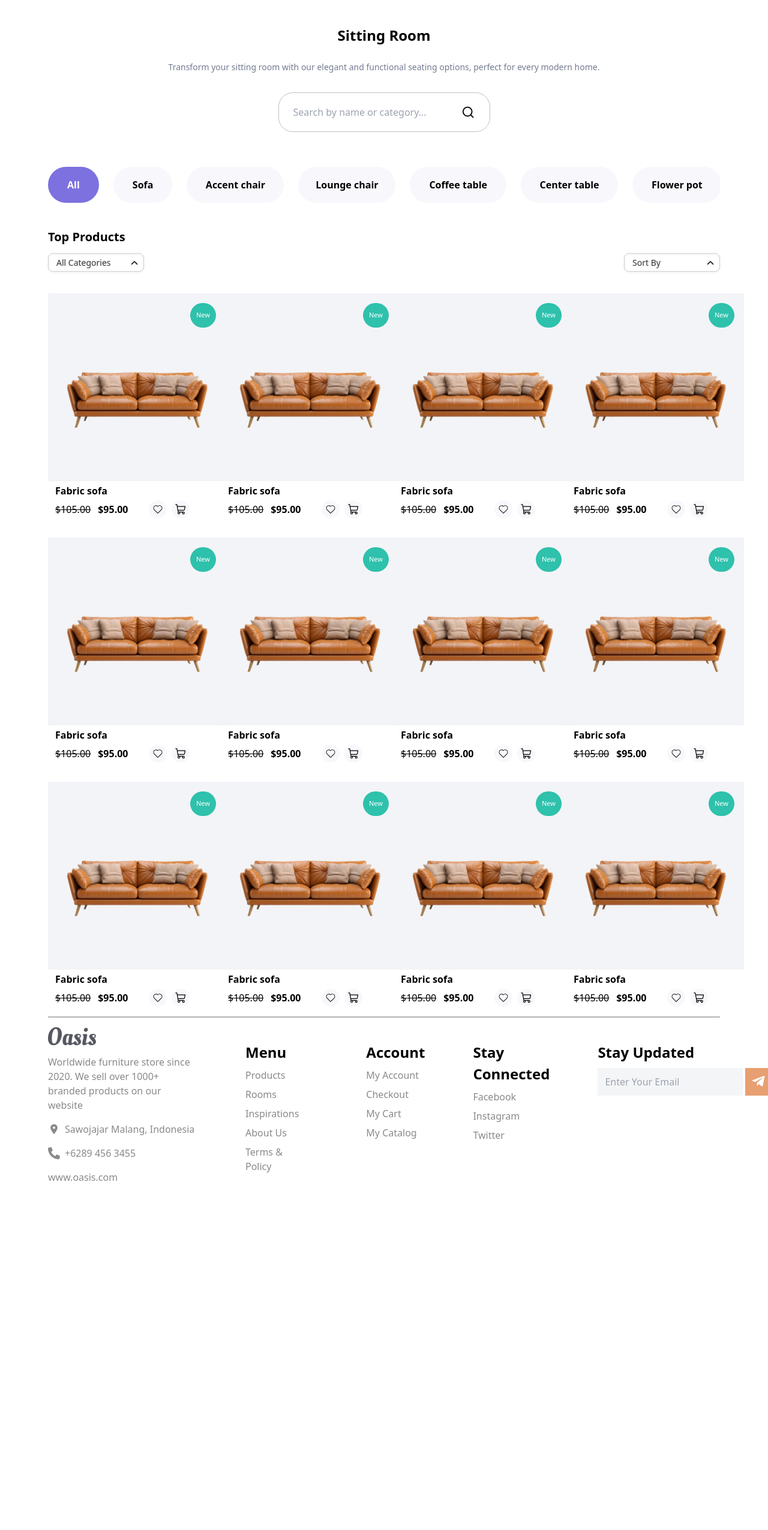
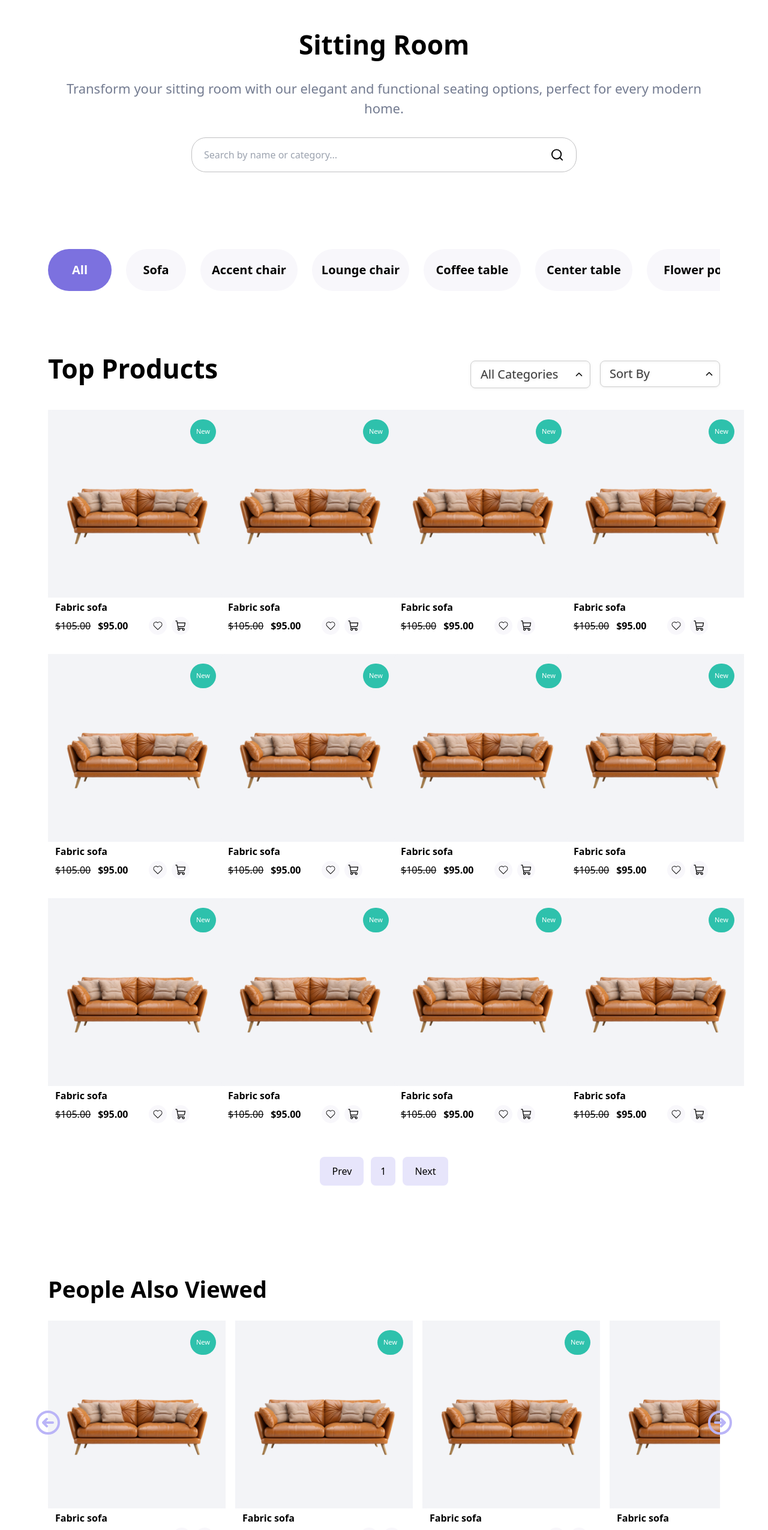
Before and after one commit to ulka96/final-frontend, a React (Vite) app: page /sitting-room in a window 1280 px wide. Shown: the part 80-2630 px from the top of the page at 60% size. Before the commit the page ends 2054 px from the top, so only its background shows below. Built offline with nearby package versions, Linux system fonts and the light colour scheme.

Commit message:
finished sitting room category component

```diff
--- /dev/null
+++ b/src/components/common/peopleAlsoViewed/index.jsx
@@ -0,0 +1,90 @@
+import React, { useRef } from 'react'
+
+// Components
+import SingleProduct from '../../home/singleProduct'
+import Container from '../containerClass'
+
+// React icons
+import { HiOutlineArrowCircleRight } from "react-icons/hi";
+import { HiOutlineArrowCircleLeft } from "react-icons/hi";
+
+const PeopleAlsoViewed = () => {
+    const sliderRef = useRef(null);
+
+    const scrollLeft = () => {
+      if (sliderRef.current) {
+        const scrollAmount = 300; // Adjust scroll distance as needed
+        // If scrolled to the very beginning, reset to the end
+        if (sliderRef.current.scrollLeft <= 0) {
+          sliderRef.current.scrollLeft = sliderRef.current.scrollWidth;
+        } else {
+          sliderRef.current.scrollBy({
+            left: -scrollAmount,
+            behavior: 'smooth',
+          });
+        }
+      }
+    };
+
+    const scrollRight = () => {
+      if (sliderRef.current) {
+        const scrollAmount = 300; // Adjust scroll distance as needed
+        // If scrolled to the very end, reset to the beginning
+        if (
+          sliderRef.current.scrollLeft + sliderRef.current.clientWidth >=
+          sliderRef.current.scrollWidth
+        ) {
+          sliderRef.current.scrollLeft = 0;
+        } else {
+          sliderRef.current.scrollBy({
+            left: scrollAmount,
+            behavior: 'smooth',
+          });
+        }
+      }
+    };
+
+    return (
+
+    <div className="mx-auto relative w-full max-w-[380px] md:max-w-[730px] lg:max-w-[1280px] my-16 md:my-24 lg:my-36">
+      <div>
+        <h1 className="text-[18px] md:text-[32px] lg:text-[38px] font-bold mb-6 text-start">People Also Viewed</h1>
+      </div>
+
+      <div className="relative flex items-center">
+        {/* Left Arrow */}
+        <button
+          onClick={scrollLeft}
+          className="absolute left-0 z-10 p-1 md:p-2 lg:p-4 -ml-4 md:-ml-7 lg:-ml-10 mb-9 text-2xl md:text-3xl lg:text-5xl text-[#bab4f7]">
+          <HiOutlineArrowCircleLeft />
+        </button>
+
+        {/* Slider */}
+        <div
+          ref={sliderRef}
+          className="flex overflow-x-scroll scroll-smooth space-x-4  scrollbar-hide w-full"
+          style={{ scrollBehavior: 'smooth' }} // Smooth scroll for non-Tailwind-compatible CSS
+        >
+          <SingleProduct />
+          <SingleProduct />
+          <SingleProduct />
+          <SingleProduct />
+          <SingleProduct />
+          <SingleProduct />
+          <SingleProduct />
+          {/* Add more <SingleProduct /> components as needed */}
+        </div>
+
+        {/* Right Arrow */}
+        <button
+          onClick={scrollRight}
+          className="absolute right-0 z-10 p-1 md:p-2 lg:p-4 -mr-4 md:-mr-7 lg:-mr-10 mb-9 text-2xl md:text-3xl lg:text-5xl text-[#bab4f7]">
+          <HiOutlineArrowCircleRight />
+        </button>
+      </div>
+    </div>
+
+  )
+}
+
+export default PeopleAlsoViewed
--- a/src/components/home/reviews/index.jsx
+++ b/src/components/home/reviews/index.jsx
@@ -8,11 +8,11 @@ import SingleReview from '../singleReview';
 
 const Reviews = () => {
     const settings = {
-        autoplay: false,
+        autoplay: true,
         autoplaySpeed: 2000,
         speed: 600,
         draggable: true,
-        infinite: false,
+        infinite: true,
         slidesToShow: 3,
         slidesToScroll: 1,
         arrows: false,
--- a/src/pages/sittingRoom/page.jsx
+++ b/src/pages/sittingRoom/page.jsx
@@ -6,7 +6,12 @@ import Container from '../../components/common/containerClass'
 import { IoChevronUp } from "react-icons/io5";
 import { IoChevronDown } from "react-icons/io5";
 import { FiSearch } from "react-icons/fi";
+
+
+
+
 import SingleProduct from '../../components/home/singleProduct';
+import PeopleAlsoViewed from '../../components/common/peopleAlsoViewed';
 
 
 const SittingRoomPage = () => {
@@ -15,23 +20,27 @@ const [isOpenCategory, setIsOpenCategory] = useState(false);
 const [isOpenSort, setIsOpenSort] = useState(false);
 
 
+
+
 const toggleDownCategory = () => {
    setIsOpenCategory(!isOpenCategory);
     };
 
 const toggleDownSort = () => {
   setIsOpenSort(!isOpenSort);
-         };
+    };
+
+
 
 
   return (
       <div>
           <Container>
               <div className='items-center justify-center flex flex-col my-12'>
-              <h1 className='text-[24px] font-poppins font-semibold'>Sitting Room</h1>
-              <p className='text-[#737b90] text-[14px] text-center mt-6'>Transform your sitting room with our elegant and functional seating options, perfect for every modern home.</p>
+              <h1 className='text-[24px] md:text-[32px] lg:text-[44px] md:font-bold font-poppins font-semibold'>Sitting Room</h1>
+              <p className='text-[#737b90] text-[14px] md:text-[18px] lg:text-[22px] text-center mt-6'>Transform your sitting room with our elegant and functional seating options, perfect for every modern home.</p>
 
-              <div className='py-5 px-6 border border-[#c0c0c2] w-[353px] rounded-[24px] mt-8 flex flex-row'>
+              <div className='py-4 px-5 border border-[#c0c0c2] w-[353px] md:w-[738px] lg:w-[642px] rounded-[24px] mt-8 flex flex-row'>
                       <input type="text" placeholder='Search by name or category...'
                           className='text-[16px] text-[#c0c0c2] w-full outline-none' />
                       <FiSearch className='w-6 h-6'/>
@@ -39,9 +48,9 @@ const toggleDownSort = () => {
               </div>
 
     {/* Sub-Categories */}
-    <div className="overflow-hidden w-full overflow-x-scroll scrollbar-hide scroll-smooth">
-       <div className="flex flex-row gap-6 my-[10px]  whitespace-nowrap">
-    <div className="py-[18px] px-8 bg-[#7c71df] text-white font-bold rounded-full flex justify-center items-center">
+    <div className="overflow-hidden w-full overflow-x-scroll scrollbar-hide scroll-smooth lg:text-[20px]">
+       <div className="flex flex-row gap-6 my-[10px]  whitespace-nowrap lg:mt-[80px] lg:mb-12 ">
+    <div className="py-[18px] px-8  lg:py-[20px] lg:px-10  bg-[#7c71df] text-white font-bold rounded-full flex justify-center items-center">
       All
     </div>
     <div className="py-[18px] px-8 bg-[#f8f7fb] font-bold rounded-full flex justify-center items-center w-[100px]">
@@ -71,54 +80,55 @@ const toggleDownSort = () => {
 
 
 {/*Sorting */}
-<div className='flex flex-col mt-8 '>
-    <h1 className='text-[20px] font-bold'>Top Products</h1>
-            <div className='flex flex-row my-3 justify-between'>
+<div className='flex flex-col mt-8 md:mt-12 md:flex-row md:justify-between md:items-baseline'>
+    <h1 className='text-[20px] md:text-[32px] lg:text-[44px] font-bold'>Top Products</h1>
+            <div className='flex flex-row my-3 justify-between md:gap-4'>
 
              {/* Sorting by Category */}
-            <div className="w-[160px] relative">
+            <div className="w-[160px] lg:w-[200px] md:w-[180px] relative">
             <button
               onClick={toggleDownCategory}
-              className="border border-[#D0D0D0] rounded-[8px] w-full py-[4px] pl-[13px] pr-[7px]
+                className="border border-[#D0D0D0] rounded-[8px] w-full py-[4px] pl-[13px] pr-[7px]
+              md:py-[5px] md:pl-[14px] md:pr-[8px] lg:py-[7px] lg:pl-[16px] lg:pr-[10px]
             flex justify-between items-center drop-shadow"
             >
-              <h2 className="text-[14px] text-[#212121E5]">All Categories</h2>
+              <h2 className="text-[14px] md:text-[16px] lg:text-[20px] text-[#212121E5] ">All Categories</h2>
               {isOpenCategory ? <IoChevronDown /> : <IoChevronUp />}
             </button>
 
             {isOpenCategory && (
               <div className="absolute top-[calc(100%_+_5px)] z-20 drop-shadow overflow-hidden">
                 <button
-                  className="flex justify-between items-center py-[4px] pl-[13px] pr-[7px]
-                   bg-white cursor-pointer w-[140px] text-[14px] text-[#212121E5]"
+                  className="flex justify-between items-center py-[4px] pl-[13px] pr-[7px] w-[160px] lg:w-[200px] md:w-[180px]
+                  md:py-[5px] md:pl-[14px] md:pr-[8px] lg:py-[7px] lg:pl-[16px] lg:pr-[10px] bg-white cursor-pointer  text-[14px] md:text-[16px] lg:text-[20px] text-[#212121E5]"
                 >
                   All categories
                 </button>
 
                 <button
-                  className="flex justify-between items-center py-[4px] pl-[13px] pr-[7px]
-                   bg-white cursor-pointer w-[140px] text-[14px] text-[#212121E5]"
+                  className="flex justify-between items-center py-[4px] pl-[13px] pr-[7px] lg:w-[200px] md:w-[180px]
+                 md:py-[5px] md:pl-[14px] md:pr-[8px] lg:py-[7px] lg:pl-[16px] lg:pr-[10px] bg-white cursor-pointer w-[160px] text-[14px] md:text-[16px] lg:text-[20px] text-[#212121E5]"
                 >
                   Sitting room
                 </button>
 
                 <button
-                className="flex justify-between items-center py-[4px] pl-[13px] pr-[7px]
-                   bg-white cursor-pointer w-[140px] text-[14px] text-[#212121E5]"
+                className="flex justify-between items-center py-[4px] pl-[13px] pr-[7px] lg:w-[200px] md:w-[180px]
+                 md:py-[5px] md:pl-[14px] md:pr-[8px] lg:py-[7px] lg:pl-[16px] lg:pr-[10px]  bg-white cursor-pointer w-[160px] text-[14px] md:text-[16px] lg:text-[20px] text-[#212121E5]"
                 >
                   Bedroom
                 </button>
 
                 <button
-                  className="flex justify-between items-center py-[4px] pl-[13px] pr-[7px]
-                   bg-white cursor-pointer w-[140px] text-[14px] text-[#212121E5]"
+                  className="flex justify-between items-center py-[4px] pl-[13px] pr-[7px] lg:w-[200px] md:w-[180px]
+                 md:py-[5px] md:pl-[14px] md:pr-[8px] lg:py-[7px] lg:pl-[16px] lg:pr-[10px]  bg-white cursor-pointer w-[160px] text-[14px] md:text-[16px] lg:text-[20px] text-[#212121E5]"
                 >
                   Kitchen
                 </button>
 
                 <button
-                 className="flex justify-between items-center py-[4px] pl-[13px] pr-[7px]
-                   bg-white cursor-pointer w-[140px] text-[14px] text-[#212121E5]"
+                 className="flex justify-between items-center py-[4px] pl-[13px] pr-[7px] lg:w-[200px] md:w-[180px]
+                 md:py-[5px] md:pl-[14px] md:pr-[8px] lg:py-[7px] lg:pl-[16px] lg:pr-[10px]  bg-white cursor-pointer w-[160px] text-[14px] md:text-[16px] lg:text-[20px] text-[#212121E5]"
                 >
                   Accessories
                 </button>
@@ -128,28 +138,28 @@ const toggleDownSort = () => {
 
 
         {/* Sorting by price */}
-           <div className="w-[160px] relative">
+           <div className="w-[160px] md:w-[180px] lg:w-[200px] relative">
             <button
               onClick={toggleDownSort}
               className="border border-[#D0D0D0] rounded-[8px] w-full py-[4px] pl-[13px] pr-[7px]
-            flex justify-between items-center drop-shadow"
+             md:py-[5px] md:pl-[14px] md:pr-[8px] lg:py-[6px] lg:pl-[15px] lg:pr-[9px] flex justify-between items-center drop-shadow"
             >
-              <h2 className="text-[14px] text-[#212121E5]">Sort By</h2>
+              <h2 className="text-[14px] md:text-[16px] lg:text-[20px] text-[#212121E5]">Sort By</h2>
               {isOpenSort ? <IoChevronDown /> : <IoChevronUp />}
             </button>
 
             {isOpenSort && (
               <div className="absolute top-[calc(100%_+_5px)] z-20 drop-shadow overflow-hidden">
                 <button
-                  className="flex justify-between items-center py-[4px] pl-[13px] pr-[7px]
-                   bg-white cursor-pointer w-[140px] text-[14px] text-[#212121E5]"
+                  className="flex justify-between items-center py-[4px] pl-[13px] pr-[7px] md:w-[180px] lg:w-[200px]
+                md:py-[5px] md:pl-[14px] md:pr-[8px] lg:py-[6px] lg:pl-[15px] lg:pr-[9px] bg-white cursor-pointer w-[160px] text-[14px] md:text-[16px] lg:text-[20px] text-[#212121E5]"
                 >
                   Price: Low to high
                 </button>
 
                 <button
-                  className="flex justify-between items-center py-[4px] pl-[13px] pr-[7px]
-                   bg-white cursor-pointer w-[140px] text-[14px] text-[#212121E5]"
+                  className="flex justify-between items-center py-[4px] pl-[13px] pr-[7px] md:w-[180px] lg:w-[200px]
+                md:py-[5px] md:pl-[14px] md:pr-[8px] lg:py-[6px] lg:pl-[15px] lg:pr-[9px] bg-white cursor-pointer w-[160px] text-[14px] md:text-[16px] lg:text-[20px] text-[#212121E5]"
                 >
                   Price: High to low
                 </button>
@@ -178,8 +188,36 @@ const toggleDownSort = () => {
               <SingleProduct/>
               <SingleProduct/>
 
-            </div>
+              </div>
 
+
+         {/* Pagination */}
+         <div className="my-8 md:my-12 lg:my-14 flex justify-center items-center space-x-2 md:space-x-3 ">
+                  {/* Previous Button */}
+              <button className=" px-3 py-1 md:px-4 md:py-2  lg:px-5 lg:py-3 bg-[#e7e5fb] hover:bg-[#7c71df] hover:text-white rounded-lg text-[12px] md:text-[14px] lg:text-[16px]"
+              >
+                Prev
+              </button>
+
+            {/* Page Number Buttons */}
+
+              <button
+                className={`px-2 py-1 md:px-3 md:py-2 lg:px-4 lg:py-3 bg-[#e7e5fb] hover:bg-[#7c71df] hover:text-white rounded-lg text-[12px] md:text-[14px] lg:text-[16px]`}
+              >
+                1
+              </button>
+
+            {/* Next Button */}
+              <button
+                className=" px-3 py-1 md:px-4 md:py-2  lg:px-5 lg:py-3 bg-[#e7e5fb] hover:bg-[#7c71df] hover:text-white rounded-lg text-[12px] md:text-[14px] lg:text-[16px]"
+              >
+                Next
+              </button>
+          </div>
+
+
+        {/* People also viewed */}
+         <PeopleAlsoViewed/>
 
 
           </Container>
```
